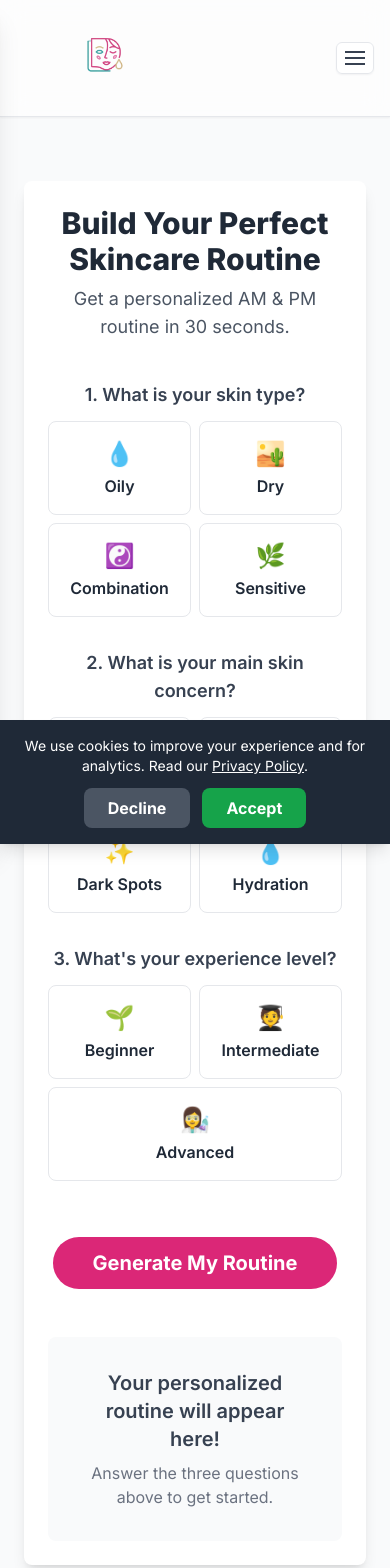
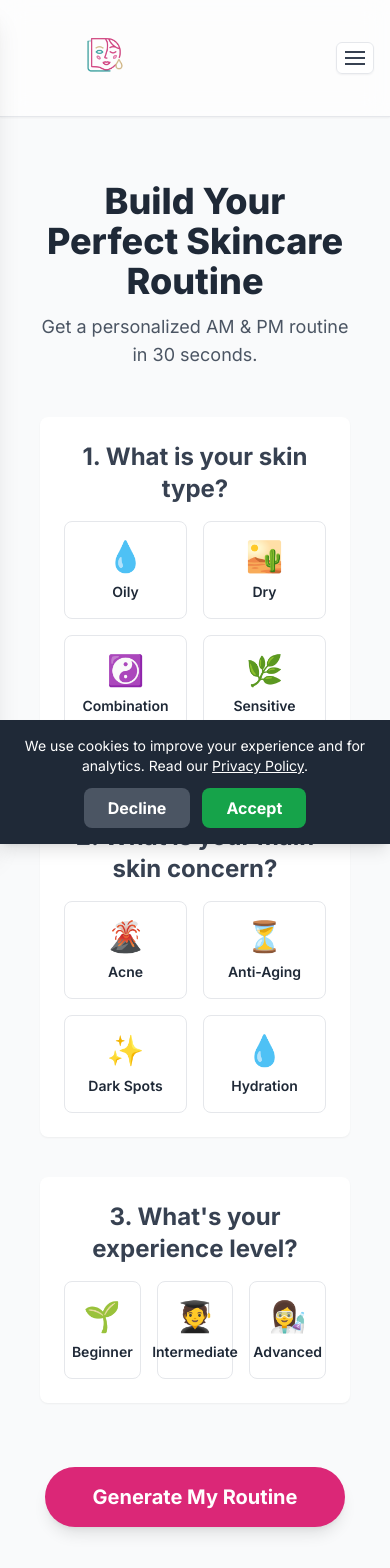
Before and after one commit to CreazyHans/Kiana-s-Skin-Diary, a Next.js app: page /tools/routine-builder in a window 390 px wide. Shown: the top 1568 px of the page. Built offline with nearby package versions, Linux system fonts and the light colour scheme.

Commit message:
Update responsive

```diff
--- a/pages/tools/routine-builder.js
+++ b/pages/tools/routine-builder.js
@@ -125,7 +125,20 @@ const NoResultCard = () => (
 const OptionCard = ({ value, label, icon, selectedValue, onClick }) => {
   const isSelected = selectedValue === value;
   const handleClick = () => isSelected ? onClick('') : onClick(value);
-  return (<button onClick={handleClick} className={`flex-1 min-w-[120px] p-4 border rounded-lg text-center transition-all duration-200 ${isSelected ? 'bg-pink-500 text-white border-pink-500 shadow-lg scale-105' : 'bg-white hover:bg-pink-50'}`}><span className="text-2xl">{icon}</span><span className="block mt-1 font-semibold">{label}</span></button>);
+
+  return (
+    <button
+      onClick={handleClick}
+      className={`p-4 border rounded-lg text-center transition-all duration-200 flex flex-col items-center justify-center h-full ${
+        isSelected
+          ? 'bg-pink-500 text-white border-pink-500 shadow-lg scale-105'
+          : 'bg-white hover:bg-pink-50 hover:shadow-md'
+      }`}
+    >
+      <span className="text-3xl">{icon}</span>
+      <span className="block mt-2 font-semibold text-sm">{label}</span>
+    </button>
+  );
 };
 
 export default function RoutineBuilderPage() {
@@ -162,15 +175,61 @@ export default function RoutineBuilderPage() {
         <title>Skincare Routine Builder | Kiana's Skin Diary</title>
         <meta name="description" content="Build your perfect, personalized skincare routine in 30 seconds with our interactive tool." />
       </Head>
-      <div className="max-w-2xl mx-auto my-8 p-6 md:p-8 bg-white rounded-lg shadow-lg">
-        <div className="text-center mb-10"><h1 className="text-3xl md:text-4xl font-extrabold text-gray-800">Build Your Perfect Skincare Routine</h1><p className="mt-2 text-lg text-gray-600">Get a personalized AM & PM routine in 30 seconds.</p></div>
-        <div className="space-y-8">
-          <div><label className="block text-lg font-semibold text-gray-700 mb-3 text-center">1. What is your skin type?</label><div className="flex flex-wrap justify-center gap-2 md:gap-4"><OptionCard value="oily" label="Oily" icon="💧" selectedValue={skinType} onClick={setSkinType} /><OptionCard value="dry" label="Dry" icon="🏜️" selectedValue={skinType} onClick={setSkinType} /><OptionCard value="combination" label="Combination" icon="☯️" selectedValue={skinType} onClick={setSkinType} /><OptionCard value="sensitive" label="Sensitive" icon="🌿" selectedValue={skinType} onClick={setSkinType} /></div></div>
-          <div><label className="block text-lg font-semibold text-gray-700 mb-3 text-center">2. What is your main skin concern?</label><div className="flex flex-wrap justify-center gap-2 md:gap-4"><OptionCard value="acne" label="Acne" icon="🌋" selectedValue={skinConcern} onClick={setSkinConcern} /><OptionCard value="anti-aging" label="Anti-Aging" icon="⏳" selectedValue={skinConcern} onClick={setSkinConcern} /><OptionCard value="hyperpigmentation" label="Dark Spots" icon="✨" selectedValue={skinConcern} onClick={setSkinConcern} /><OptionCard value="hydration" label="Hydration" icon="💧" selectedValue={skinConcern} onClick={setSkinConcern} /></div></div>
-          <div><label className="block text-lg font-semibold text-gray-700 mb-3 text-center">3. What's your experience level?</label><div className="flex flex-wrap justify-center gap-2 md:gap-4"><OptionCard value="beginner" label="Beginner" icon="🌱" selectedValue={experience} onClick={setExperience} /><OptionCard value="intermediate" label="Intermediate" icon="🧑‍🎓" selectedValue={experience} onClick={setExperience} /><OptionCard value="advanced" label="Advanced" icon="👩‍🔬" selectedValue={experience} onClick={setExperience} /></div></div>
-          <div className="text-center pt-6"><button onClick={handleGenerateRoutine} className="bg-pink-600 text-white font-bold py-3 px-10 rounded-full hover:bg-pink-700 transition-all duration-300 transform hover:scale-105 text-xl">Generate My Routine</button></div>
+
+      <div className="max-w-4xl mx-auto my-8 px-4">
+        <div className="text-center mb-12">
+          <h1 className="text-4xl md:text-5xl font-extrabold text-gray-800">
+            Build Your Perfect Skincare Routine
+          </h1>
+          <p className="mt-3 text-lg text-gray-600">
+            Get a personalized AM & PM routine in 30 seconds.
+          </p>
         </div>
-        <div id="results-section" className="mt-12 min-h-[200px]">
+
+        {/* --- NUEVA SECCIÓN DE PREGUNTAS --- */}
+        <div className="space-y-10">
+
+          <div className="p-6 bg-white rounded-lg shadow-sm">
+            <h2 className="text-2xl font-bold text-gray-700 mb-4 text-center">1. What is your skin type?</h2>
+            {/* --- NUEVO GRID RESPONSIVO --- */}
+            <div className="grid grid-cols-2 md:grid-cols-4 gap-4">
+              <OptionCard value="oily" label="Oily" icon="💧" selectedValue={skinType} onClick={setSkinType} />
+              <OptionCard value="dry" label="Dry" icon="🏜️" selectedValue={skinType} onClick={setSkinType} />
+              <OptionCard value="combination" label="Combination" icon="☯️" selectedValue={skinType} onClick={setSkinType} />
+              <OptionCard value="sensitive" label="Sensitive" icon="🌿" selectedValue={skinType} onClick={setSkinType} />
+            </div>
+          </div>
+
+          <div className="p-6 bg-white rounded-lg shadow-sm">
+            <h2 className="text-2xl font-bold text-gray-700 mb-4 text-center">2. What is your main skin concern?</h2>
+            <div className="grid grid-cols-2 md:grid-cols-4 gap-4">
+              <OptionCard value="acne" label="Acne" icon="🌋" selectedValue={skinConcern} onClick={setSkinConcern} />
+              <OptionCard value="anti-aging" label="Anti-Aging" icon="⏳" selectedValue={skinConcern} onClick={setSkinConcern} />
+              <OptionCard value="hyperpigmentation" label="Dark Spots" icon="✨" selectedValue={skinConcern} onClick={setSkinConcern} />
+              <OptionCard value="hydration" label="Hydration" icon="💧" selectedValue={skinConcern} onClick={setSkinConcern} />
+            </div>
+          </div>
+
+          <div className="p-6 bg-white rounded-lg shadow-sm">
+            <h2 className="text-2xl font-bold text-gray-700 mb-4 text-center">3. What's your experience level?</h2>
+            <div className="grid grid-cols-3 gap-4">
+              <OptionCard value="beginner" label="Beginner" icon="🌱" selectedValue={experience} onClick={setExperience} />
+              <OptionCard value="intermediate" label="Intermediate" icon="🧑‍🎓" selectedValue={experience} onClick={setExperience} />
+              <OptionCard value="advanced" label="Advanced" icon="👩‍🔬" selectedValue={experience} onClick={setExperience} />
+            </div>
+          </div>
+
+          <div className="text-center pt-6">
+            <button
+              onClick={handleGenerateRoutine}
+              className="bg-pink-600 text-white font-bold py-4 px-12 rounded-full hover:bg-pink-700 transition-all duration-300 transform hover:scale-105 text-xl shadow-lg"
+            >
+              Generate My Routine
+            </button>
+          </div>
+        </div>
+
+        <div id="results-section" className="mt-16 min-h-[200px]">
           {resultState === 'initial' && <InitialStateCard />}
           {resultState === 'found' && <RoutineResult routine={routine} />}
           {resultState === 'not_found' && <NoResultCard />}
```
